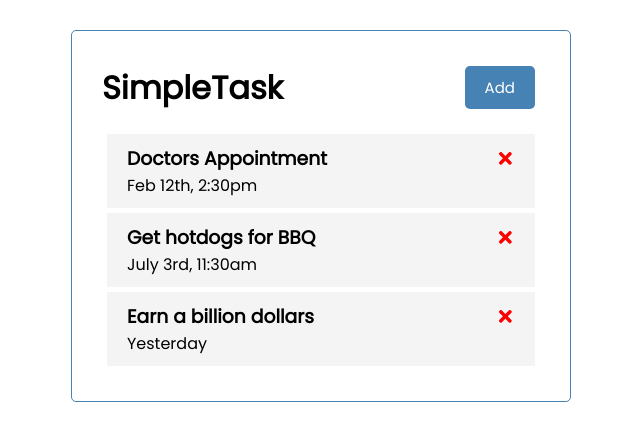
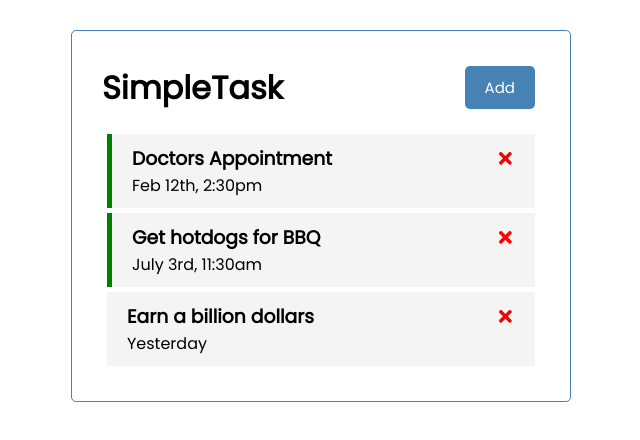
Before and after one commit to Aidanchill/SimpleTask, a React (Create React App) app: page / in a window 1280 px wide. Shown: the top 440 px of the page, without its empty margins (319-959 px from the left). Built offline with nearby package versions, Linux system fonts and the light colour scheme.

Commit message:
built toggle for task reminder

```diff
--- a/src/App.js
+++ b/src/App.js
@@ -24,15 +24,21 @@
     }
 ])
 
-
+// Delete task
   const deleteTask = (id) => {
     setTasks(tasks.filter((task) => task.id !== id))
   }
+
+// Toggle the reminder
+  const toggleReminder = (id) => {
+    setTasks(tasks.map((task) => task.id === id ? { ...task, reminder: !task.reminder} : task))
+  }
+
   return (
     <div className="container">
       <h1>{title}</h1>
       <Header />
-      {tasks.length > 0 ? (<Tasks tasks={tasks} onDelete={deleteTask}/>) : 'No Current Tasks'}
+      {tasks.length > 0 ? (<Tasks tasks={tasks} onDelete={deleteTask} onToggle={toggleReminder}/>) : 'No Current Tasks'}
     </div>
   );
 }
--- a/src/components/Task.js
+++ b/src/components/Task.js
@@ -1,7 +1,7 @@
 import { FaTimes } from 'react-icons/fa'
-const Task = ({ task, onDelete }) => {
+const Task = ({ task, onDelete, onToggle }) => {
     return (
-        <div className='task'>
+        <div className={`task ${task.reminder ? 'reminder' : ''}`} onDoubleClick={() => onToggle(task.id)}>
             <h3>{task.text} <FaTimes style={{color: 'red', cursor: 'pointer'}} onClick={() => onDelete(task.id)}/></h3>
             <p>{task.day}</p>
         </div>
--- a/src/components/Tasks.js
+++ b/src/components/Tasks.js
@@ -1,9 +1,9 @@
 import Task from './Task'
 
-const Tasks = ({tasks, onDelete}) => {
+const Tasks = ({tasks, onDelete, onToggle}) => {
     return (
         <>
-          {tasks.map((task) => (<Task key={task.id} task={task} onDelete={onDelete}/>))}
+          {tasks.map((task) => (<Task key={task.id} task={task} onDelete={onDelete} onToggle={onToggle}/>))}
         </>
     )
 }
```
